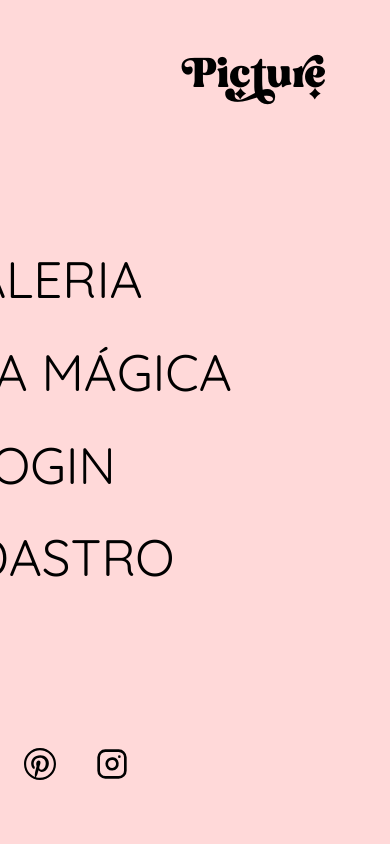
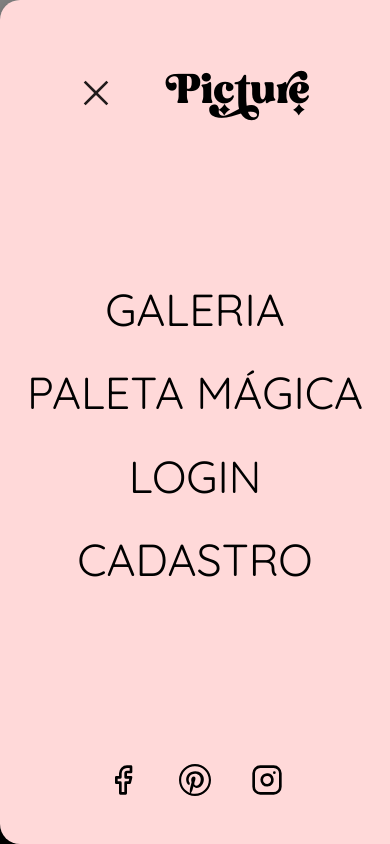
Before and after one commit to Debora-Carvalho/picture-galeria, a React (Create React App) app: page /extrair-paleta in a window 390 px wide. Both pictures are taken after a click on the icon 307 px from the left and 51 px from the top of the page. Built offline with nearby package versions, Linux system fonts and the light colour scheme.

Commit message:
atualização do menu responsivo

```diff
--- a/src/components/MenuResponsivo/MenuResponsivo.css
+++ b/src/components/MenuResponsivo/MenuResponsivo.css
@@ -76,6 +76,7 @@
     font-size: 3.2rem;
     color: #000;
     text-transform: uppercase;
+    white-space: nowrap;
 
     position: relative;
     display: flex;
@@ -128,3 +129,10 @@
 .btn-menu-responsivo-footer__icon:hover {
     color: #ff69b4;
 }
+
+/* RESPONSIVIDADE - MENU RESPONSIVO */
+@media (max-width: 720px) {
+    .btn-menu-responsivo {
+        font-size: 2.8rem;
+    }
+}
--- a/src/components/MenuResponsivo/MenuResponsivo.jsx
+++ b/src/components/MenuResponsivo/MenuResponsivo.jsx
@@ -46,7 +46,17 @@ function MenuResponsivo () {
                 }}
             >
                 <Box
-                    sx={{ width: 700}}
+                    sx={{
+                        width: {
+                            xs: '100vw',
+                            sm: '80vw',
+                            md: 800,
+                        },
+                        maxWidth: '100%',
+                        height: '100vh',
+                        overflowY: 'hidden',
+                        padding: 2,
+                    }}
                     role="presentation"
                     onClick={() => setOpenMenu(false)}
                     onKeyDown={() => setOpenMenu(false)}
```
